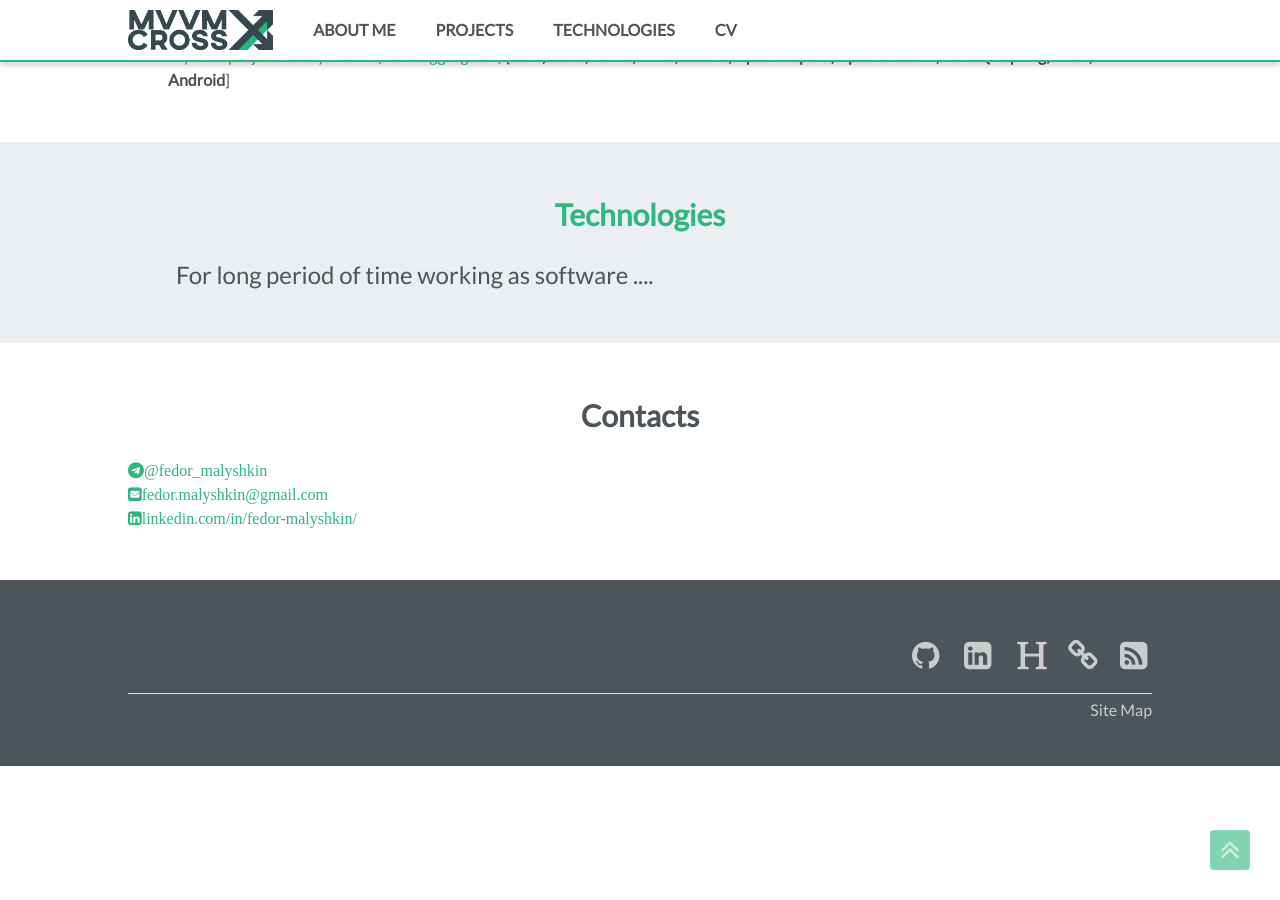
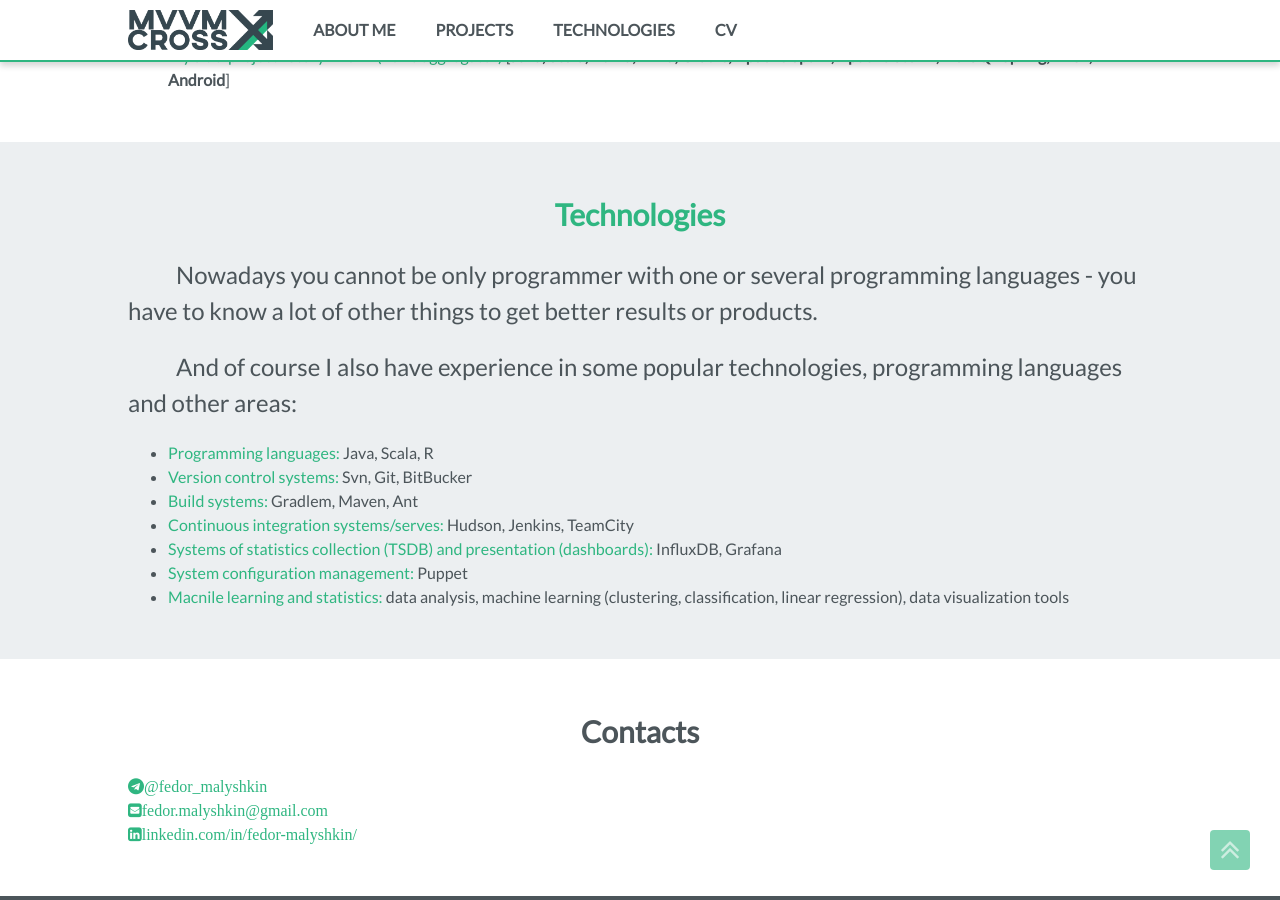
Before and after one commit to fedor-malyshkin/fedor-malyshkin.github.io, a Jekyll site: the page built from index.md, in a window 1280 px wide and 900 px high, scrolled down 1274 px. Built offline with Jekyll 4.4.1, drawn with Linux system fonts in a browser that asks for light colours.

Commit message:
add short technologies description

```diff
--- a/_includes/technologies/description.html
+++ b/_includes/technologies/description.html
@@ -1 +1,11 @@
-For long period of time working as software ....
+<p>Nowadays you cannot be only programmer with one or several programming languages - you have to know a lot of other things to get better results or products.</p>
+<p>And of course I also have experience in some popular technologies, programming languages and other areas:</p>
+<ul>
+<li><a href="/technologies#langs">Programming languages:</a> Java, Scala, R</li>
+<li><a href="/technologies#vcs">Version control systems:</a> Svn, Git, BitBucker</li>
+<li><a href="/technologies#build_systems">Build systems:</a> Gradlem, Maven, Ant</li>
+<li><a href="/technologies#ci">Continuous integration systems/serves:</a> Hudson, Jenkins, TeamCity</li>
+<li><a href="/technologies#tsdb">Systems of statistics collection (TSDB) and presentation (dashboards):</a> InfluxDB, Grafana</li>
+<li><a href="/technologies#scm">System configuration management:</a> Puppet</li>
+<li><a href="/technologies#ml_stat">Macnile learning and statistics:</a> data analysis, machine learning (clustering, classification, linear regression), data visualization tools</li>
+</ul>
```
Also changed, not shown: _includes/about_me/prof_skills.md (+3 -2 lines).
